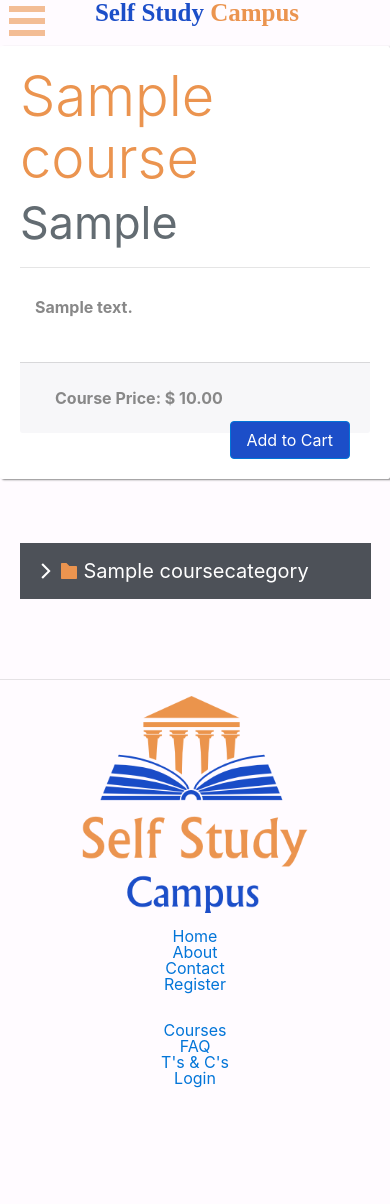
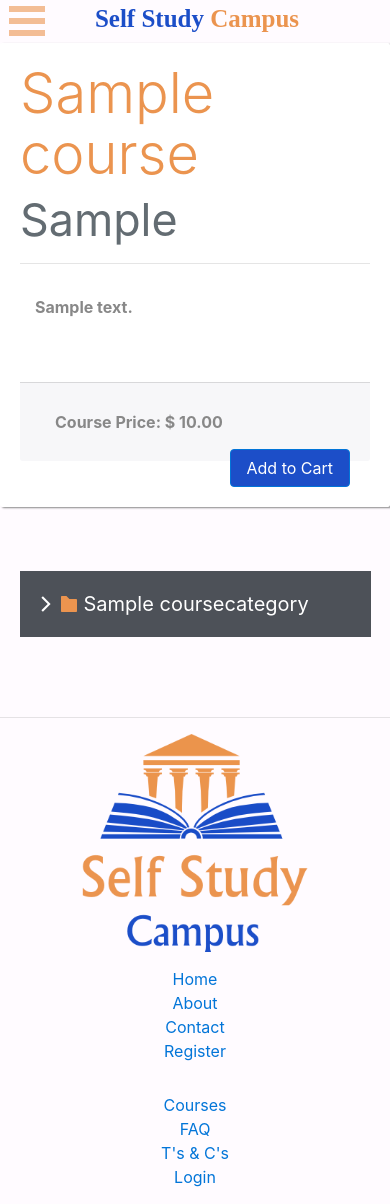
Before and after one commit to Justin859/Self-Study-Campus, a Django app: page /course-library/1/detail/ in a window 390 px wide. Run offline with Django 3.2, Linux system fonts and the light colour scheme; tables that the repository leaves empty hold one stand-in row (values such as "Sample post"); parts of the project's set-up code (start-up, migrations or seed data) failed here and were passed over; some libraries are stand-ins or nearby versions.

Commit message:
fixed mobile layout issue.

```diff
--- a/selfstudy/static/vendor/add_ons/multi-level-accordion-menu/css/reset.css
+++ b/selfstudy/static/vendor/add_ons/multi-level-accordion-menu/css/reset.css
@@ -25,9 +25,7 @@ article, aside, details, figcaption, figure,
 footer, header, hgroup, menu, nav, section, main {
 	display: block;
 }
-body {
-	line-height: 1;
-}
+
 ol, ul {
 	list-style: none;
 }
--- a/selfstudy/templates/base.html
+++ b/selfstudy/templates/base.html
@@ -17,8 +17,6 @@
 
     {% block styles %}{% endblock %}
     <link rel="stylesheet" href="{% static 'vendor/assets/css/main.css' %}">
-
-    <script src="{% static 'vendor/add_ons/secondary-expandable-navigation/js/modernizr.js' %}"></script>
     <!--[if IE]>
     <script src="http://html5shiv.googlecode.com/svn/trunk/html5.js"></script>
     <![endif]-->
--- a/selfstudy/templates/course_library.html
+++ b/selfstudy/templates/course_library.html
@@ -5,11 +5,10 @@
 {% block styles %}
 <link rel="stylesheet" href="{% static 'vendor/add_ons/multi-level-accordion-menu/css/style.css' %}">
 <link rel="stylesheet" href="{% static 'vendor/add_ons/multi-level-accordion-menu/css/reset.css' %}">
-
 {% endblock %}
 
 {% block content %}
-<br />
+
 <div class="row">
     <div class="col-12 col-lg-8">
 
```
